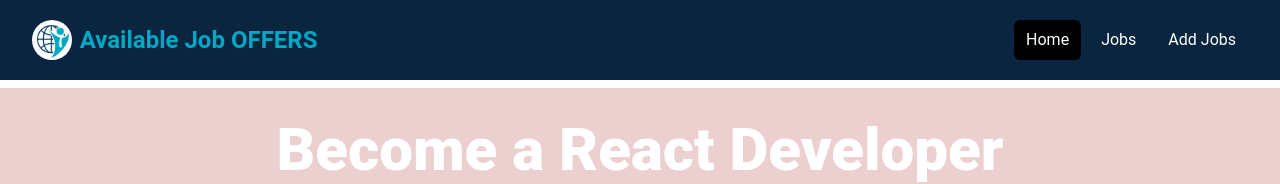
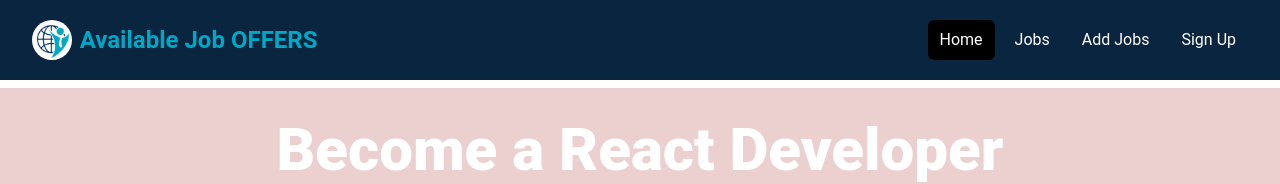
Before and after one commit to mheyrie/react-jobs-proj, a React (Vite) app: page / in a window 1280 px wide. Shown: the top 184 px of the page. Built offline with nearby package versions, Linux system fonts and the light colour scheme; no server answers.

Commit message:
Singup route

```diff
--- a/src/Pages/NotFoundPage.jsx
+++ b/src/Pages/NotFoundPage.jsx
@@ -4,7 +4,7 @@ import '@fortawesome/fontawesome-free/css/all.css';
 
 const NotFoundPage = () => {
   return (
-    <section className="text-center flex flex-col justify-center items-center h-96">
+    <section className="text-center flex flex-col justify-center items-center h-96 mt-16">
         <i className="fas fa-exclamation-triangle text-yellow-400 fa-4 mb-4"><h1 className="text-6xl font-bold mb-4">404</h1></i>
         <h1 className="text-6xl font-bold mb-4">Page Not Found</h1>
         <p className="text-xl mb-5">This page does  not exist</p>
--- a/src/components/Navbar.jsx
+++ b/src/components/Navbar.jsx
@@ -46,6 +46,9 @@ const Navbar = () => {
                   </NavLink>
                   <NavLink to="/add-jobs" className={linkClass}>
                     Add Jobs
+                  </NavLink>
+                  <NavLink to="/signup" className={linkClass}>
+                    Sign Up
                   </NavLink>
                 </div>
               </div>
```
